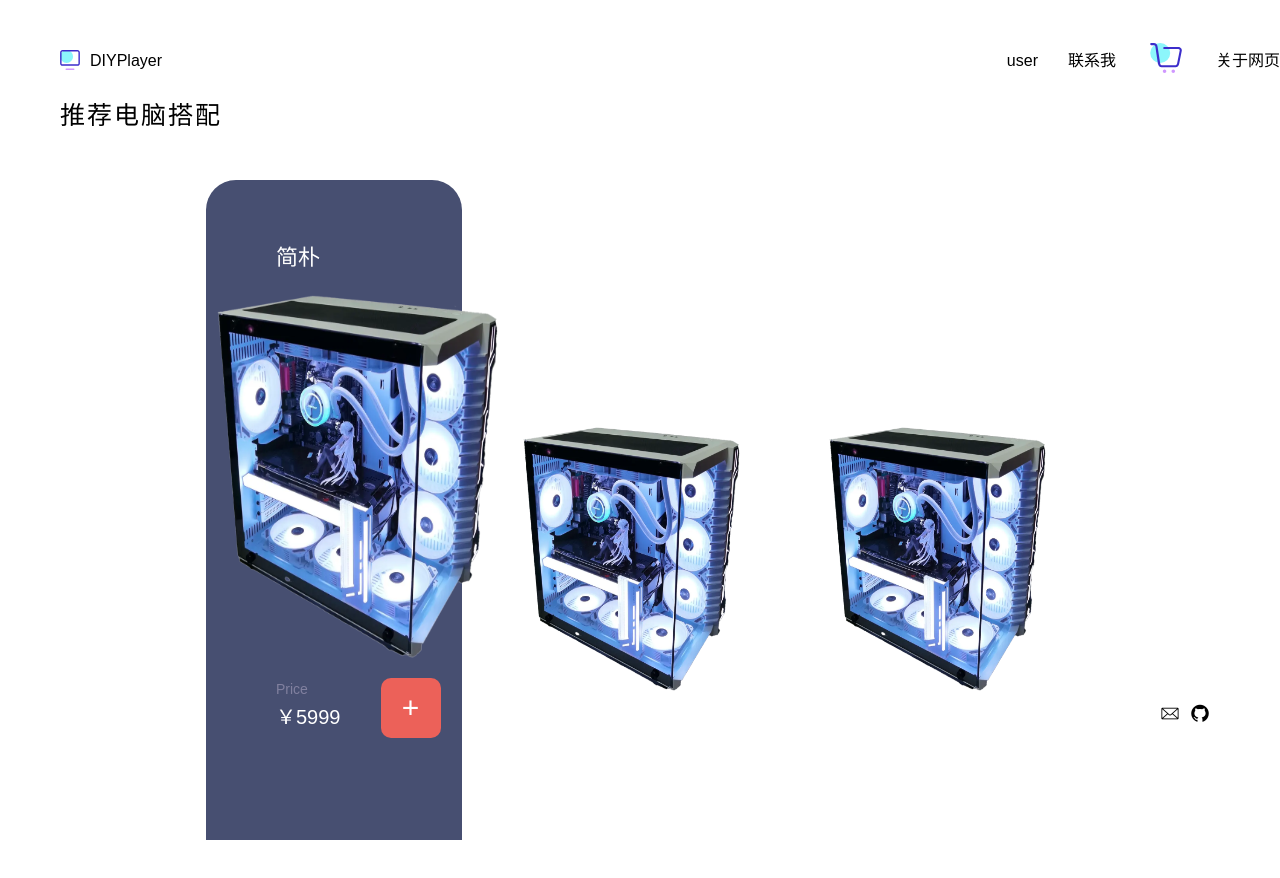
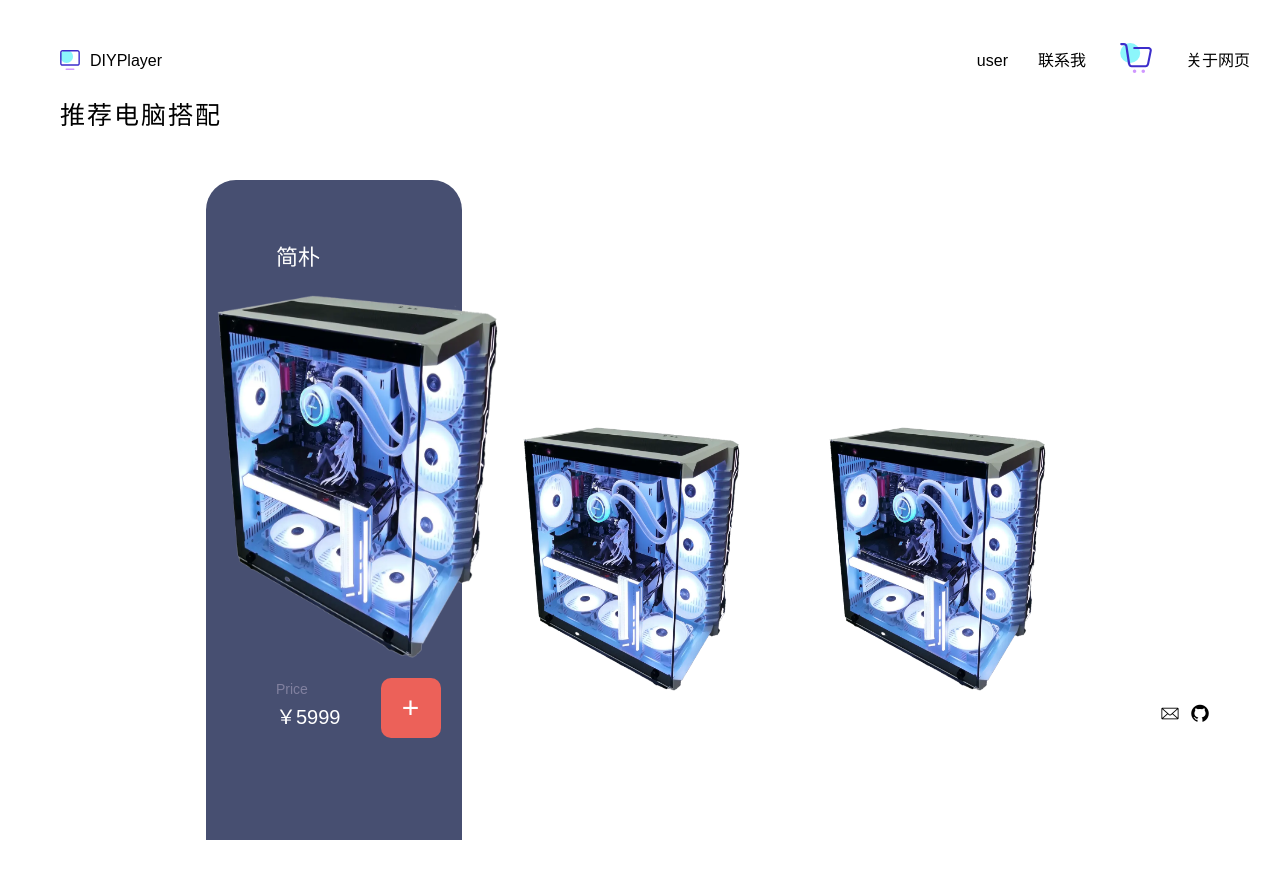
Before and after one commit to qyjbk/graduation, a Vue app: page /home in a window 1280 px wide. Shown: the top 878 px of the page. Built offline with nearby package versions, Linux system fonts and the light colour scheme; a web font is replaced by a local one.

Commit message:
标题:完成heading标签触发动画时左侧文本颜色改变的动画
项目:毕设

描述:

问题:ref属性问题

原因:给标签做标记时ref属性不能用:

解决方案:

作者:shenkw

日期:2024-1-4

```diff
--- a/src/components/Heading.vue
+++ b/src/components/Heading.vue
@@ -4,7 +4,7 @@
       <svg class="icon" aria-hidden="true">
         <use xlink:href="#icon-diannao"></use>
       </svg>
-      <p class="heading__left__text">DIYPlayer</p>
+      <p class="heading__left__text" ref="headingLeftText">DIYPlayer</p>
     </div>
 
     <div class="heading__right">
@@ -25,6 +25,16 @@
 </template>
 
 <script setup>
+import { ref } from 'vue';
+import gsap from 'gsap';
+
+const headingLeftText = ref({});
+
+const animate = () => {
+  gsap.to(headingLeftText.value, { delay: 0.3, duration: 1, color: 'white', ease: 'power2.inOut'});
+}
+
+defineExpose({ animate })
 </script>
 
 <style lang="scss" scoped>
@@ -59,7 +69,7 @@
     margin: 0;
 
     &>* {
-      margin-left: 3rem;
+      margin-right: 3rem;
     }
 
     &:last-child {
--- a/src/components/MainContent.vue
+++ b/src/components/MainContent.vue
@@ -13,8 +13,10 @@
 </template>
 
 <script setup>
-import { ref, onMounted, watch } from 'vue';
+import { ref, onMounted, watch, inject } from 'vue';
 import Card from './Card.vue';
+
+const triggerSelectAnimation = inject('animationFunc')
 
 // 对每个card标签进行标记
 const card1 = ref({})
@@ -66,6 +68,7 @@ const animationOtherCard = (index) => {
             }
         }
     }
+    triggerSelectAnimation()
 }
 
 // 作为props传递给子组件，用于修改父组件记录的当前激活的card标签
@@ -76,6 +79,8 @@ function changeActiveItem(id) {
 watch(() => activeItem.value, (newVal, oldVal) => {
     cardObj[`card${oldVal}`].value.unActiveFunc()
 })
+
+
 
 onMounted(() => {
     // 初始化第一个card标签，让其处于激活状态
--- a/src/layout/index.vue
+++ b/src/layout/index.vue
@@ -1,19 +1,24 @@
 <template>
-    <section class="heading">
-        <Heading></Heading>
-    </section>
+    <Heading ref="heading"></Heading>
     <router-view></router-view>
     <BottomSvgIcon></BottomSvgIcon>
 </template>
 
 <script setup>
 import Heading from '@/components/Heading.vue'
-import MainContent from '@/components/MainContent.vue'
 import BottomSvgIcon from '@/components/BottomSvgIcon.vue'
+
+import { ref, provide } from 'vue'
+
+const heading = ref({})
+
+function triggerSelectAnimation() {
+    console.log(heading)
+    heading.value.animate()
+}
+
+provide('animationFunc', triggerSelectAnimation)
 
 </script>
 
-<style lang="scss" scoped>
-
-
-</style>
+<style lang="scss" scoped></style>
```
